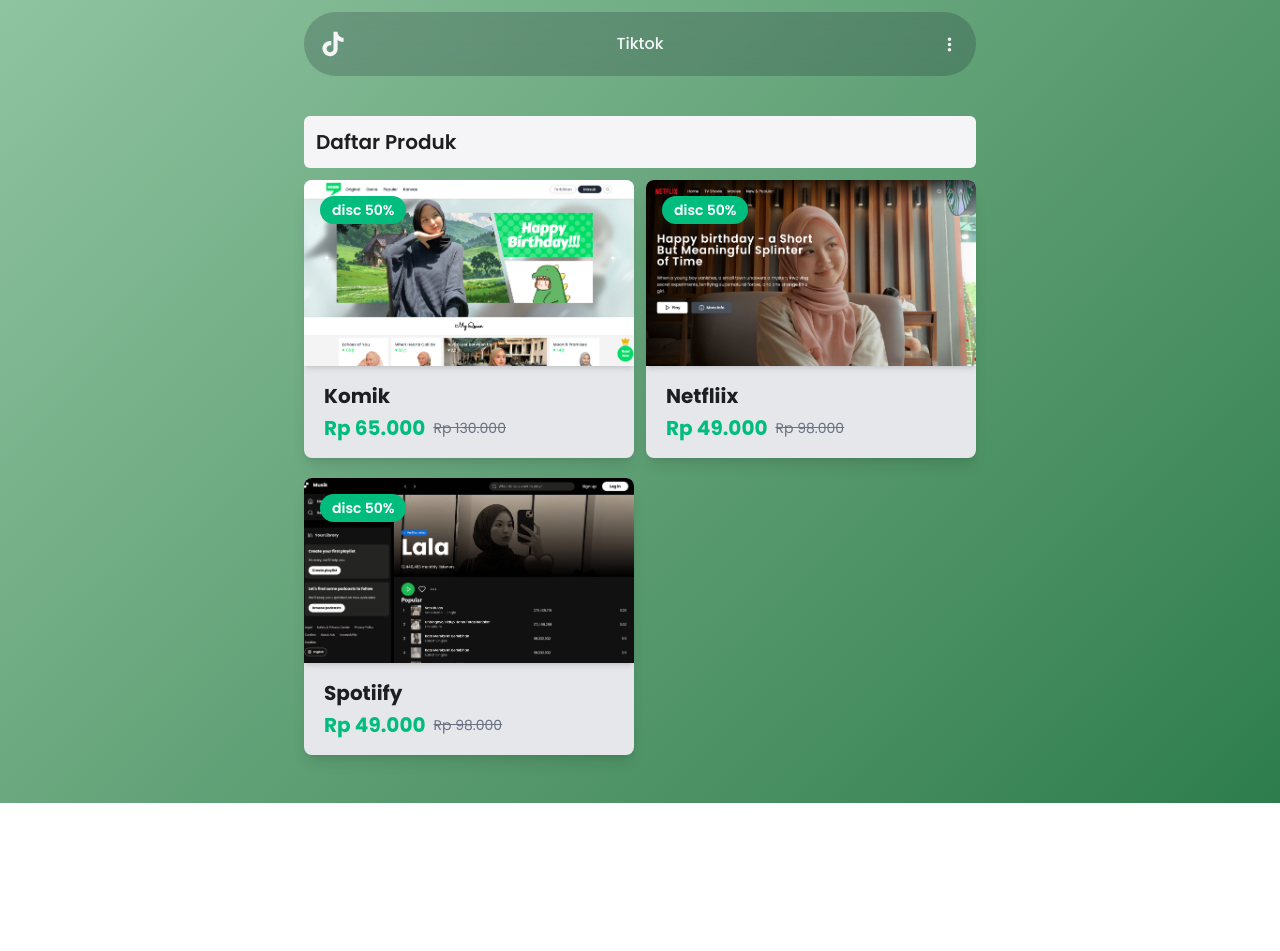
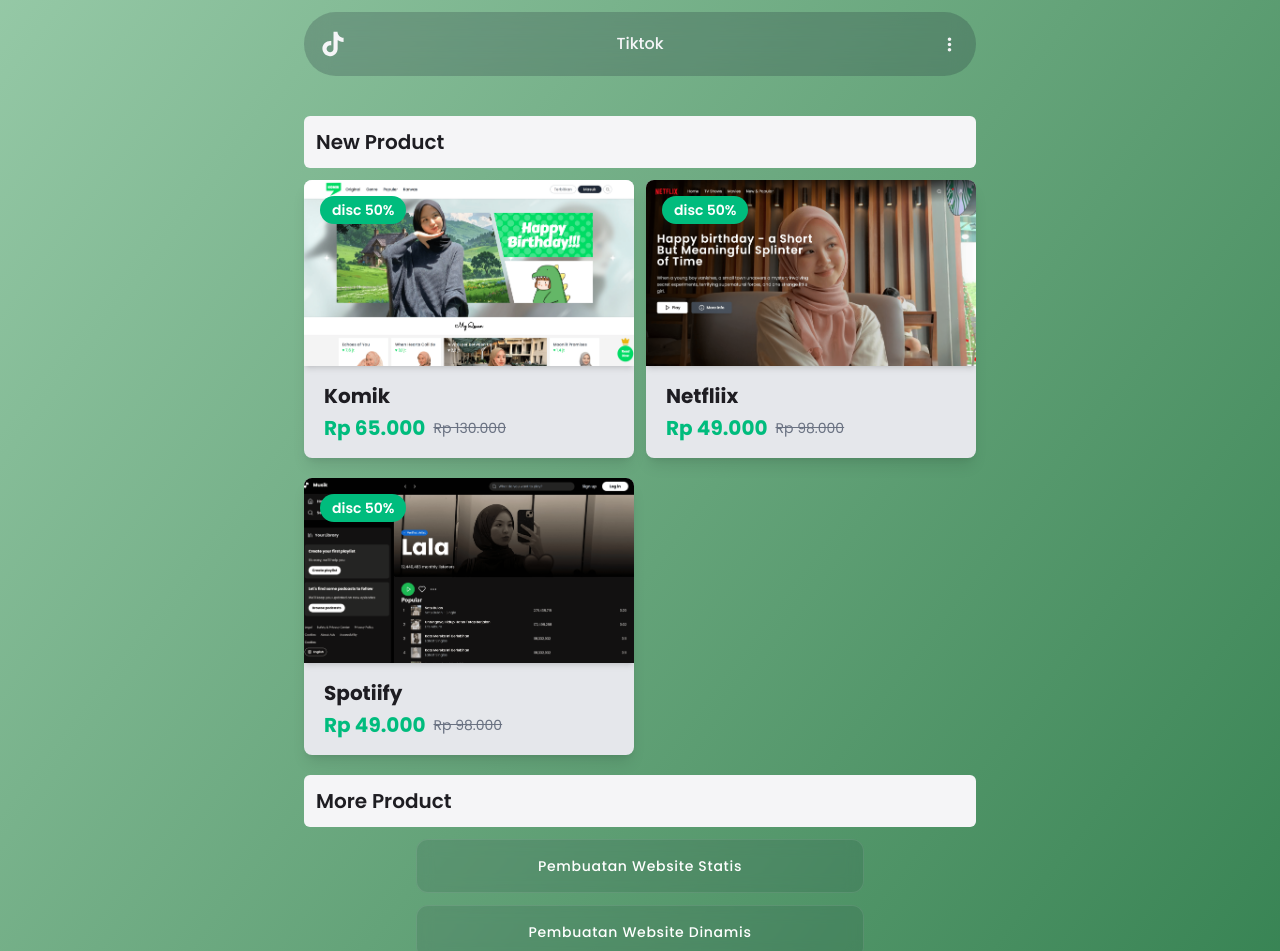
Before and after one commit to torikallcode/LinkMe, a React (Vite) app: page / in a window 1280 px wide. Shown: the part 448-1399 px from the top of the page. Before the commit the page ends 1251 px from the top, so only its background shows below. Built offline with nearby package versions, Linux system fonts and the light colour scheme.

Commit message:
update page home

```diff
--- a/src/pages/home.jsx
+++ b/src/pages/home.jsx
@@ -2,6 +2,7 @@ import React, { Children } from 'react'
 import { ProductCard } from '../components/cards/ProductCard'
 import { List } from '../components/lists/List'
 import { Announcement } from '../components/announcement/Announcement'
+import { ListProduct } from '../components/lists/ListProduct'
 
 export const Home = () => {
 
@@ -75,8 +76,8 @@ export const Home = () => {
           ))}
         </div>
         <div>
-          <h1 className='text-xl font-semibold font-poppins text-hitam bg-putih p-3 rounded-md mb-3'>Daftar Produk</h1>
-          <div className='font-poppins flex flex-col space-y-5 lg:grid lg:grid-cols-2 lg:gap-x-3'>
+          <h1 className='text-xl font-semibold font-poppins text-hitam bg-putih p-3 rounded-md mb-3'>New Product</h1>
+          <div className='font-poppins flex flex-col space-y-5 lg:grid lg:grid-cols-2 lg:gap-x-3 mb-5'>
             {PRODUCT_DATA.map((product, index) => (
               <ProductCard
                 key={index}
@@ -87,6 +88,8 @@ export const Home = () => {
               />
             ))}
           </div>
+          <h1 className='text-xl font-semibold font-poppins text-hitam bg-putih p-3 rounded-md mb-3'>More Product</h1>
+          <ListProduct />
         </div>
       </div>
     </div>
```
